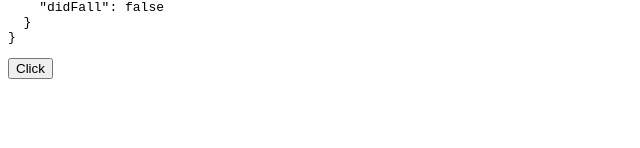
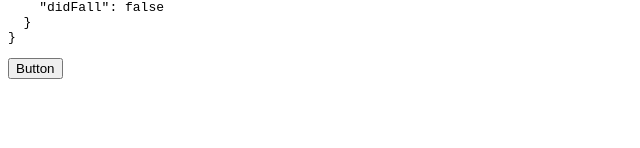
Before and after one commit to Vandesm14/bells-and-whistles, a React (Vite) app: page / in a window 1280 px wide. Shown: the part 148-296 px from the top of the page, without its empty margins (0-640 px from the left). Built offline with nearby package versions, Linux system fonts and the light colour scheme.

Commit message:
convert momentary button to component

```diff
--- a/src/app.tsx
+++ b/src/app.tsx
@@ -1,6 +1,7 @@
 import { useEffect, useState } from 'react';
 import { render } from 'react-dom';
-import { KV, KVMut, Store } from './lib/state';
+import { Momentary } from './components/Momentary';
+import { KVMut, Store } from './lib/state';
 
 export type System = (state: Store) => Store;
 
@@ -15,7 +16,6 @@ const init = {
     test: {
       prev: false,
       curr: false,
-      // 'off', 'rising', 'on', 'falling'
       state: 'off',
     },
     didRise: false,
@@ -57,20 +57,7 @@ const App = () => {
     <main>
       <pre>{JSON.stringify(state, null, 2)}</pre>
       <div>
-        <button
-          onMouseDown={() =>
-            setState((world) =>
-              KV(world).set('momentary.test.curr', true).get()
-            )
-          }
-          onMouseUp={() =>
-            setState((world) =>
-              KV(world).set('momentary.test.curr', false).get()
-            )
-          }
-        >
-          Click
-        </button>
+        <Momentary text="Button" setState={setState} />
       </div>
     </main>
   );
--- /dev/null
+++ b/src/components/Momentary.tsx
@@ -0,0 +1,22 @@
+import { KV, Store } from '../lib/state';
+import type React from 'react';
+
+export interface MomentaryProps {
+  text: string;
+  setState: React.Dispatch<React.SetStateAction<Store>>;
+}
+
+export function Momentary({ setState, text }: MomentaryProps) {
+  return (
+    <button
+      onMouseDown={() =>
+        setState((world) => KV(world).set('momentary.test.curr', true).get())
+      }
+      onMouseUp={() =>
+        setState((world) => KV(world).set('momentary.test.curr', false).get())
+      }
+    >
+      {text}
+    </button>
+  );
+}
```
